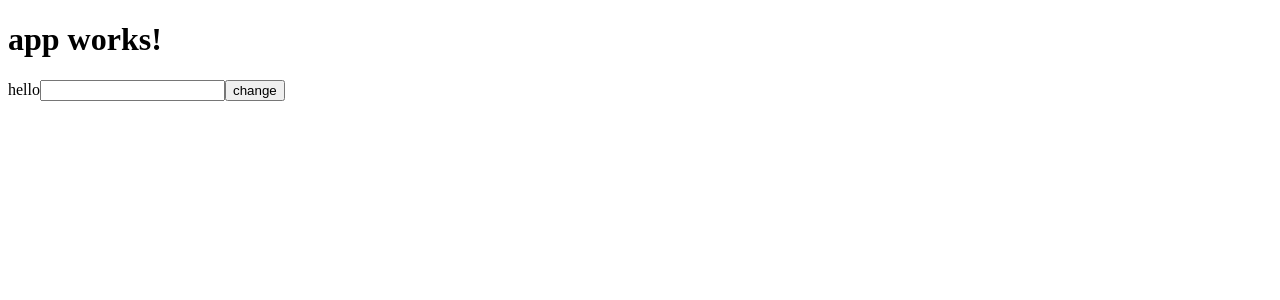
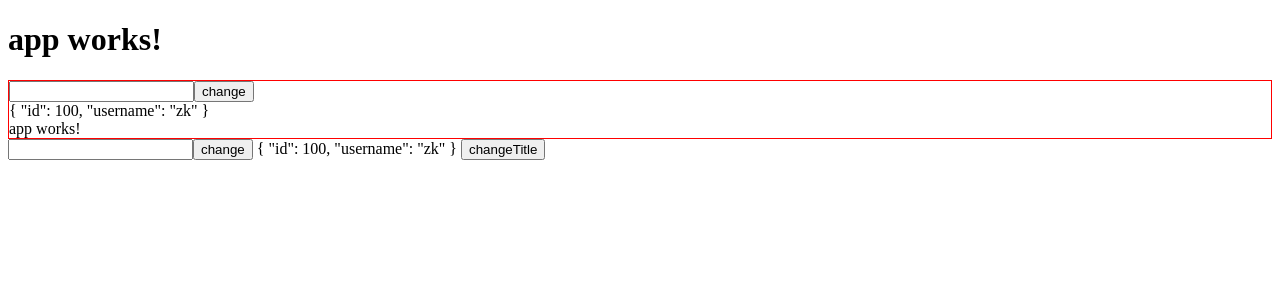
Before and after one commit to zhangkang1521/Angular2-CLI, an Angular app: page / in a window 1280 px wide. Shown: the top 300 px of the page. Built offline with nearby package versions, Linux system fonts and the light colour scheme.

Commit message:
变化监测只检测@Input属性值

```diff
--- a/src/app/app.component.html
+++ b/src/app/app.component.html
@@ -2,4 +2,8 @@
   {{title}}
 </h1>
 <!--<user [user]="user"></user>-->
-<change-detector-demo></change-detector-demo>
+<detection-strategy-demo [user]="user" [title]="title"></detection-strategy-demo>
+<input type="text" #username>
+<button (click)="parentChange()">change</button>
+{{user | json}}
+<button (click)="title=title+'1'">changeTitle</button>
--- a/src/app/app.component.ts
+++ b/src/app/app.component.ts
@@ -32,11 +32,9 @@ export class AppComponent implements OnInit{
   }
 
   parentChange() {
-    // let newUser = new User();
-    // newUser.username = this.name;
-    // this.user = newUser;
-    this.detail.change();
-    this.detail2.change();
+    let newUser = new User();
+    newUser.username = 'xx';
+    this.user = newUser;
   }
 
   test() {
--- a/src/app/app.module.ts
+++ b/src/app/app.module.ts
@@ -7,13 +7,15 @@ import { AppComponent } from './app.component';
 import {UserComponent} from "./user.component";
 import {ContentDemoComponent} from "./content-demo.component";
 import {ChangeDetectorDemoComponent} from "./change-detector-demo";
+import {DetectionStrategyComponent} from "./detection-strategy.component";
 
 @NgModule({
   declarations: [
     AppComponent,
     UserComponent,
     ContentDemoComponent,
-    ChangeDetectorDemoComponent
+    ChangeDetectorDemoComponent,
+    DetectionStrategyComponent
   ],
   imports: [
     BrowserModule,
--- /dev/null
+++ b/src/app/detection-strategy.component.ts
@@ -0,0 +1,22 @@
+import {Component, Input, ChangeDetectionStrategy} from "@angular/core";
+import {User} from "./user";
+@Component({
+  selector: 'detection-strategy-demo',
+  template: `<div style="border: 1px solid red">
+            <div>{{username}} <input type="text" #key> <button (click)="username=key.value">change</button></div>
+            <div>{{user | json}}</div>
+            <div>{{title}}</div>
+            </div>
+            `,
+  changeDetection: ChangeDetectionStrategy.OnPush
+})
+
+export class DetectionStrategyComponent {
+  username: string; // 改变这个，视图也改变了啊
+
+  @Input()
+  user: User;
+
+  @Input()
+  title;
+}
```
